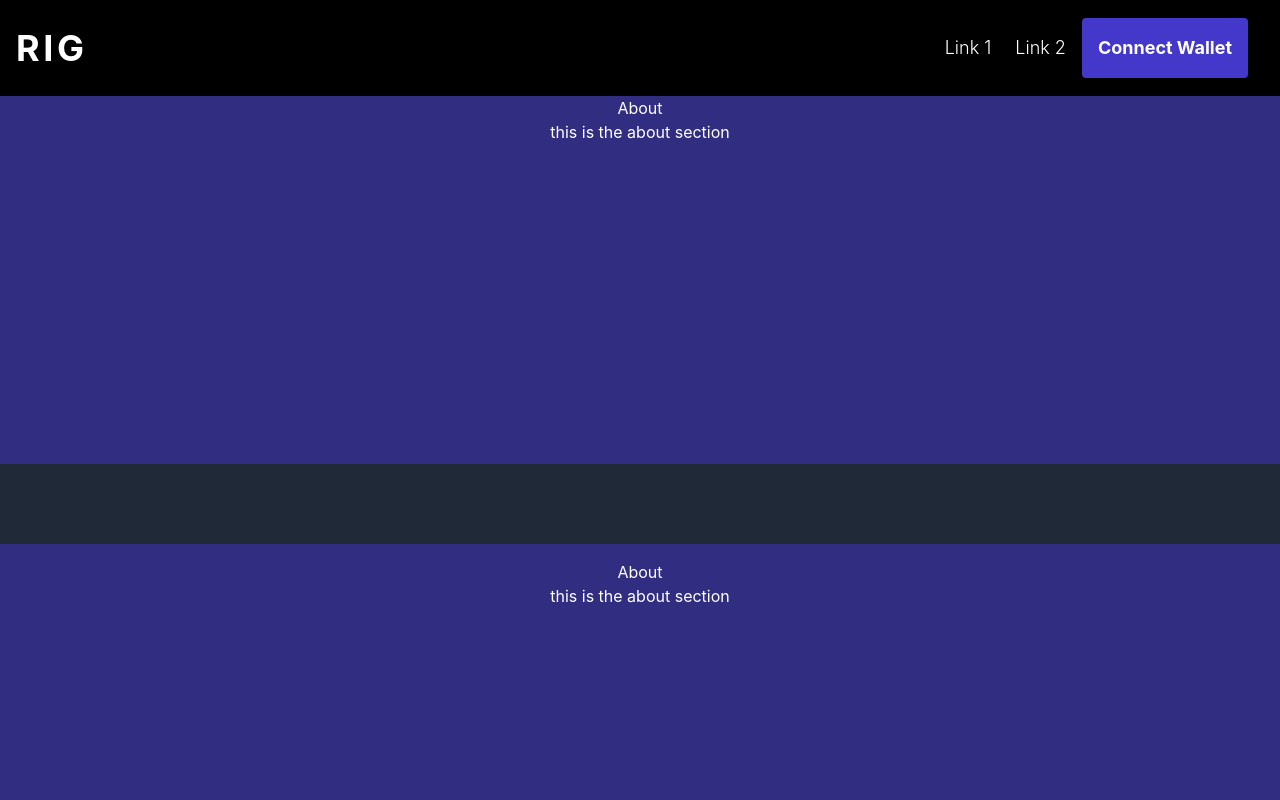
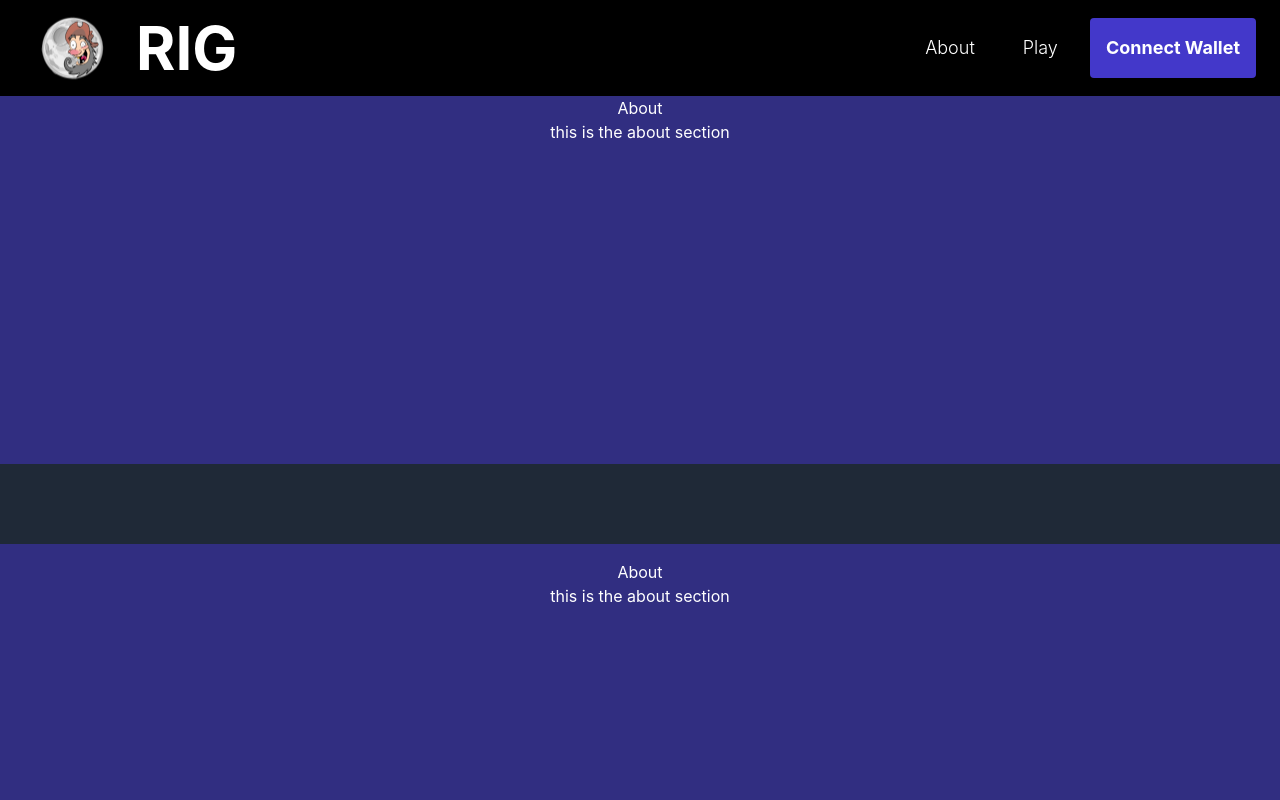
Before and after one commit to Blockchain-game-hub/rig_nft, a React (Create React App) app: page / in a window 1280 px wide. Shown: the top 800 px of the page. Built offline with nearby package versions, Linux system fonts and the light colour scheme.

Commit message:
navbar update, logo in place.
Signed-off-by: brendisurfs <brendan.prednis@protonmail.com>

```diff
--- /dev/null
+++ b/src/components/BrandLogo.tsx
@@ -0,0 +1,22 @@
+import React from "react";
+
+interface IEventHandler {
+	_onClick: React.MouseEventHandler<HTMLDivElement>;
+}
+export const BrandLogo = ({ _onClick }: IEventHandler) => {
+	return (
+		<div
+			onClick={_onClick}
+			className="brand-section flex flex-row items-center cursor-pointer"
+		>
+			<img
+				className="transform scale-50 px-0 mx-0"
+				src="token_sm_icon.png"
+				alt=""
+			/>
+			<div className="brand-name font-bold text-6xl uppercase text-left px-0">
+				Rig
+			</div>
+		</div>
+	);
+};
--- a/src/components/Header.tsx
+++ b/src/components/Header.tsx
@@ -8,6 +8,7 @@
 import React from "react";
 import { Link, Events, animateScroll as scroll, scroller } from "react-scroll";
 import { scrollToTop } from "react-scroll/modules/mixins/animate-scroll";
+import { BrandLogo } from "./BrandLogo";
 import { BuyButton } from "./BuyButton";
 import { ConnectButton } from "./ConnectButton";
 import { NavLinkBtn } from "./NavLinkBtn";
@@ -28,36 +29,27 @@ const Header = () => {
 	// // ScrollToTop - scrolls user back to top. NOTE: have this link to a floating element somewhere.
 
 	return (
-		<div>
-			<nav className="fixed w-full bg-black justify-between items-center flex flex-row h-24 px-4 py-2">
-				<div
-					onClick={() => scroll.scrollToTop()}
-					className="brand font-bold tracking-widest text-4xl uppercase cursor-pointer"
-				>
-					Rig
-				</div>
-				<div className="menu">
+		<nav className="fixed w-full bg-black justify-between items-center flex flex-row h-24 px-2 py-2">
+			<BrandLogo _onClick={() => scroll.scrollToTop()} />
+			<div className="menu-section">
 				<nav className="flex justify-around items-center px-2 font-light text-lg ">
 					{/* NOTE: These will be links. */}
-						<div className="px-2">
 					<NavLinkBtn
-								_className="test1"
+						_className="test1 cursor-pointer"
 						toName="test1"
 					>
-								<p>Link 1</p>
+						<p>About</p>
 					</NavLinkBtn>
-						</div>
 					<NavLinkBtn
-							_className="test2"
+						_className="test2 cursor-pointer"
 						toName="test2"
 					>
-							<p>Link 2</p>
+						<p>Play</p>
 					</NavLinkBtn>
 					<ConnectButton />
 				</nav>
 			</div>
 		</nav>
-		</div>
 	);
 };
 
--- a/src/components/NavLinkBtn.tsx
+++ b/src/components/NavLinkBtn.tsx
@@ -16,7 +16,7 @@ interface INames {
 export const NavLinkBtn = ({ _className, toName, children }: INames) => {
 	return (
 		<div>
-			<div className="px-2">
+			<div className="px-6">
 				<Link
 					activeClass="active"
 					className={_className}
```
Also changed, not shown: public/token_sm_icon.png (added). Lines whose indentation alone changed are shown as unchanged.
